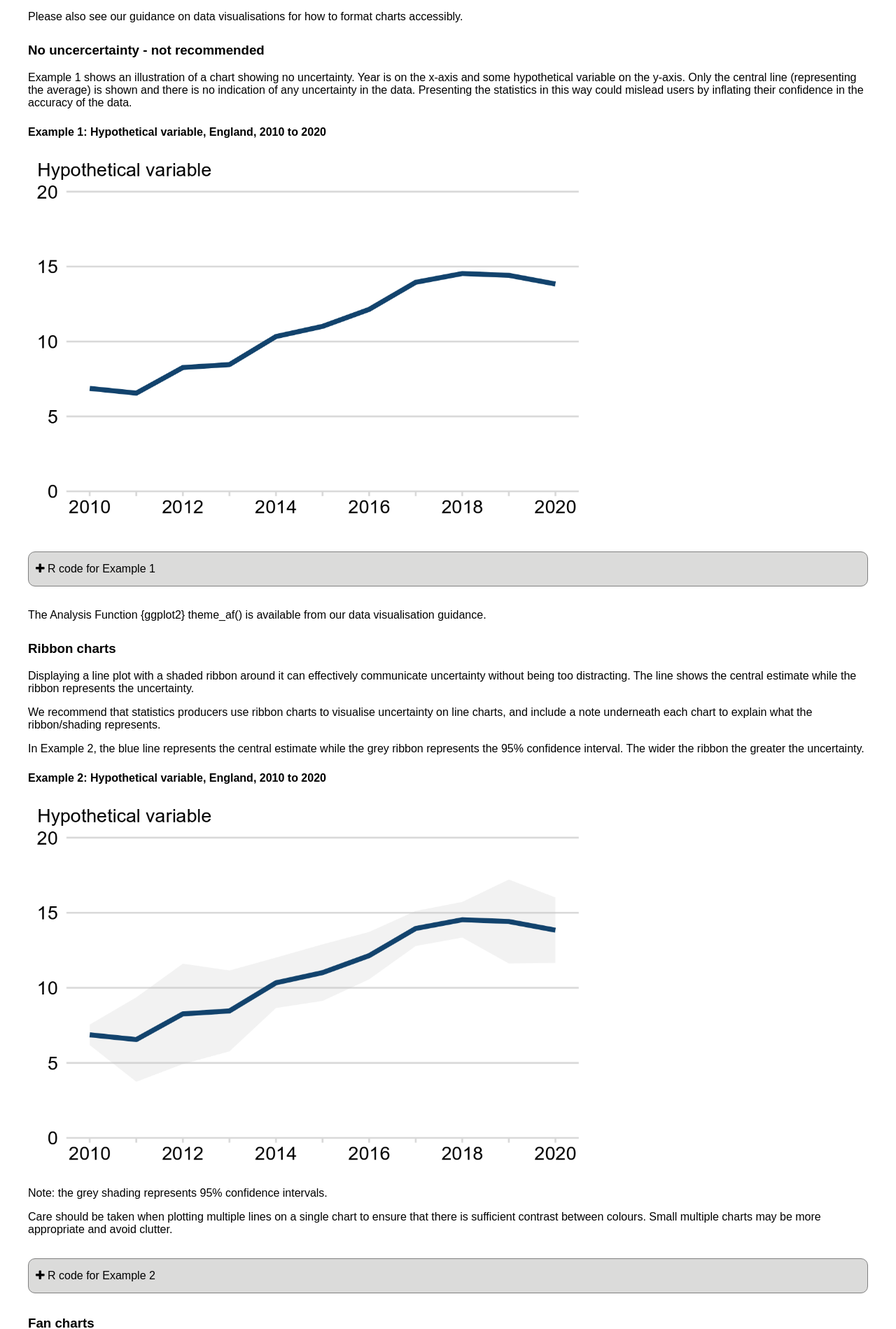
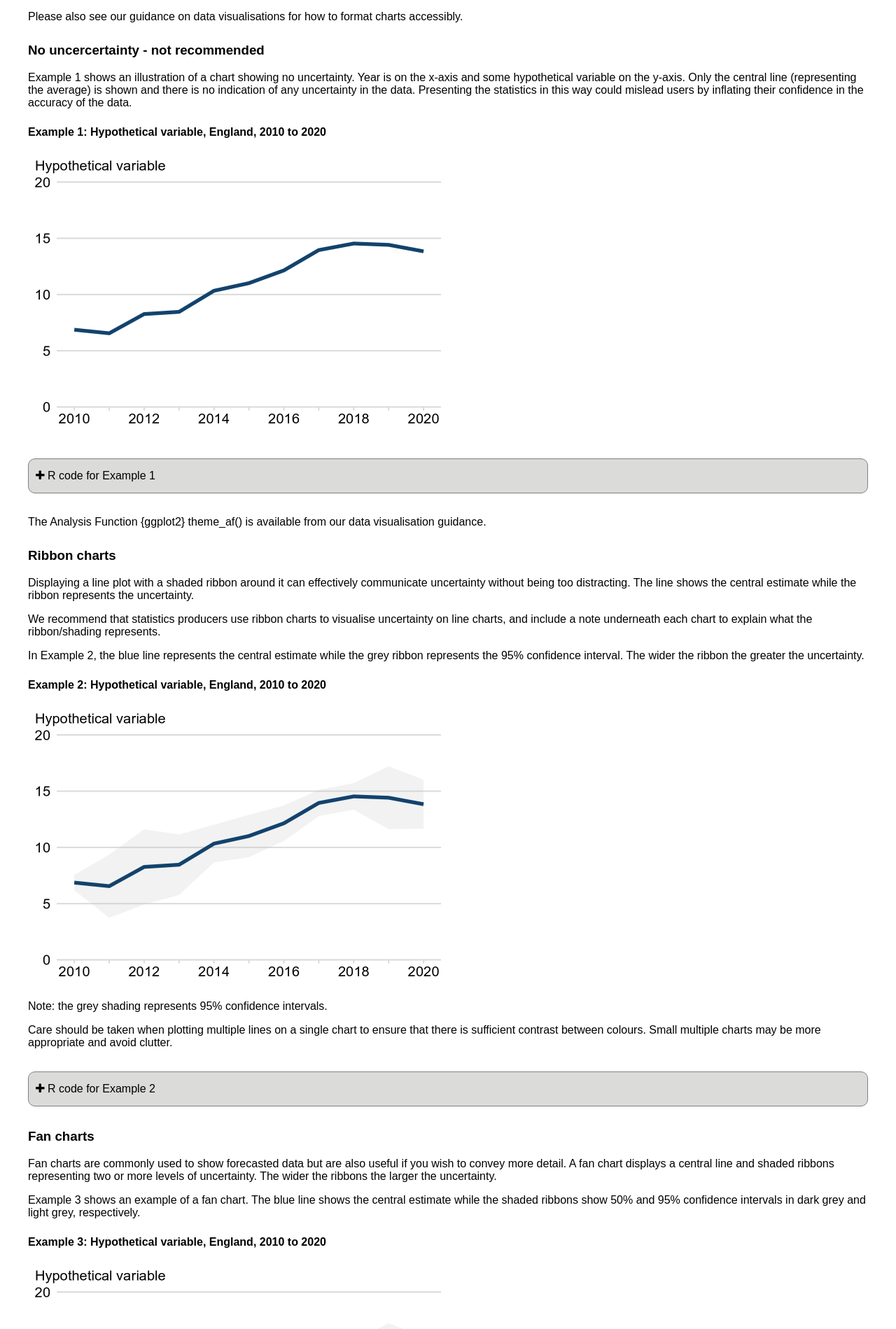
Before and after one commit to BenCuff/github-pages-test, a Jekyll site: the page built from docs/communicating-uncertainty.md, in a window 1280 px wide. Shown: the part 4199-6098 px from the top of the page at 70% size. Built offline with Jekyll 4.4.1, drawn with Linux system fonts in a browser that asks for light colours.

Commit message:
Reducing image sizes

```diff
--- a/docs/communicating-uncertainty.md
+++ b/docs/communicating-uncertainty.md
@@ -239,7 +239,7 @@ Please also see our guidance on data visualisations for how to format charts acc
 Example 1 shows an illustration of a chart showing no uncertainty. Year is on the x-axis and some hypothetical variable on the y-axis. Only the central line (representing the average) is shown and there is no indication of any uncertainty in the data. Presenting the statistics in this way could mislead users by inflating their confidence in the accuracy of the data.
 
 #### Example 1: Hypothetical variable, England, 2010 to 2020
-<img src="assets/img/communicating uncertainty/Example 1.png" alt="" width="800px">
+<img src="assets/img/communicating uncertainty/Example 1.png" alt="" width="600px">
 
 {% capture expandable_content_16 %}
 
@@ -293,7 +293,7 @@ We recommend that statistics producers use ribbon charts to visualise uncertaint
 In Example 2, the blue line represents the central estimate while the grey ribbon represents the 95% confidence interval. The wider the ribbon the greater the uncertainty.
 
 #### Example 2: Hypothetical variable, England, 2010 to 2020
-<img src="assets/img/communicating uncertainty/Example 2.png" alt="" width="800px">
+<img src="assets/img/communicating uncertainty/Example 2.png" alt="" width="600px">
 
 Note: the grey shading represents 95% confidence intervals.
 
@@ -331,7 +331,7 @@ Fan charts are commonly used to show forecasted data but are also useful if you
 Example 3 shows an example of a fan chart. The blue line shows the central estimate while the shaded ribbons show 50% and 95% confidence intervals in dark grey and light grey, respectively.
 
 #### Example 3: Hypothetical variable, England, 2010 to 2020
-<img src="assets/img/communicating uncertainty/Example 3.png" alt="" width="800px">
+<img src="assets/img/communicating uncertainty/Example 3.png" alt="" width="600px">
 
 Note: the light and dark grey shading represent 95% and 50% confidence intervals, respectively.
 
@@ -374,7 +374,7 @@ We recommend that statistics producers use error bars to visualise uncertainty o
 Example 4a shows a time-series with year on the x-axis and a hypothetical variable on the x-axis. Black error bars are included to show the uncertainty (expressed as 95% confidence intervals) in the estimate for each year. The wider the error bar the larger the uncertainty.
 
 #### Example 4a: Hypothetical variable, England, 2010 to 2020
-<img src="assets/img/communicating uncertainty/Example 4.png" alt="" width="900px">
+<img src="assets/img/communicating uncertainty/Example 4.png" alt="" width="600px">
 
 Note: the error bars represent 95% confidence intervals.
 
@@ -411,7 +411,7 @@ ggplot(df, aes(year, x_bar)) +
 Example 4b shows an example with categorical data and horizontal bars. A hypothetical variable is shown on the x-axis and a categorical variable on the y-axis. Horizontal error bars are included to show the uncertainty in the estimate for each category. The wider the error bar the larger the uncertainty.
 
 #### Example 4b: Hypothetical variable by category, England, 2024
-<img src="assets/img/communicating uncertainty/Example 5.png" alt="" width="900px">
+<img src="assets/img/communicating uncertainty/Example 5.png" alt="" width="600px">
 
 Note: the error bars represent 95% confidence intervals.
 
```
